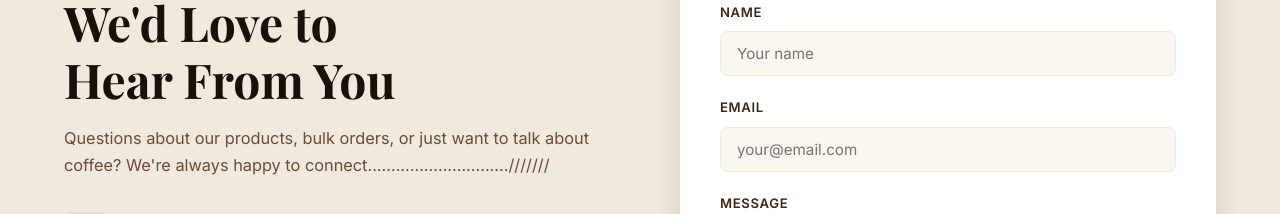
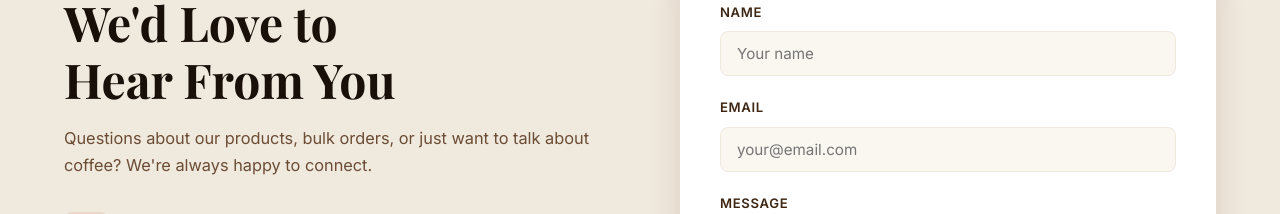
Before and after one commit to Rastrith156/Cascara-India, a plain HTML site: page index.html in a window 1280 px wide. Shown: the part 2020-2234 px from the top of the page. Drawn offline with nearby package versions, Linux system fonts and the light colour scheme; no server answers; a web font is replaced by a local one.

Commit message:
Revert formatting test in index.html contact section

```diff
--- a/index.html
+++ b/index.html
@@ -173,7 +173,7 @@
           <h2 class="section-title">We'd Love to<br />Hear From You</h2>
           <p class="contact-desc">
             Questions about our products, bulk orders, or just want to talk about coffee? We're always happy to
-            connect..............................///////
+            connect.
           </p>
           <div class="contact-items">
             <div class="contact-item">
```
